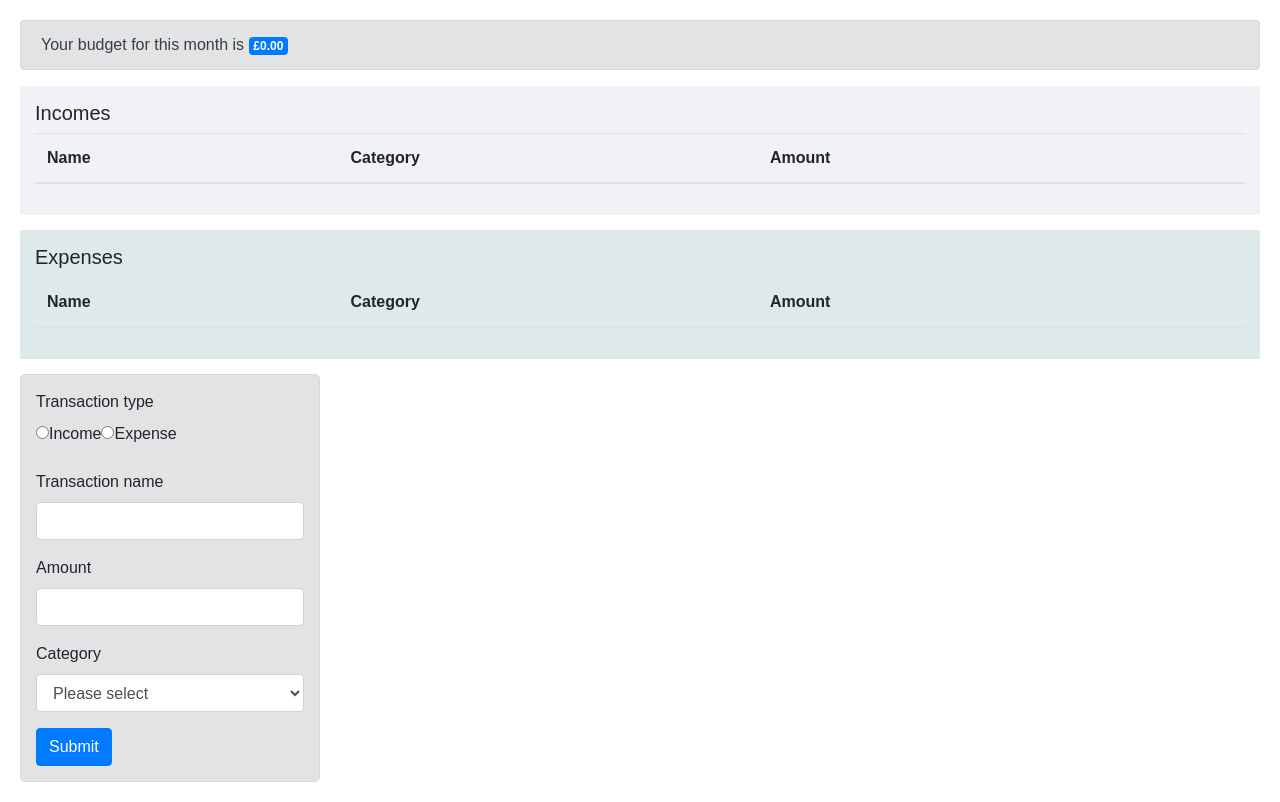
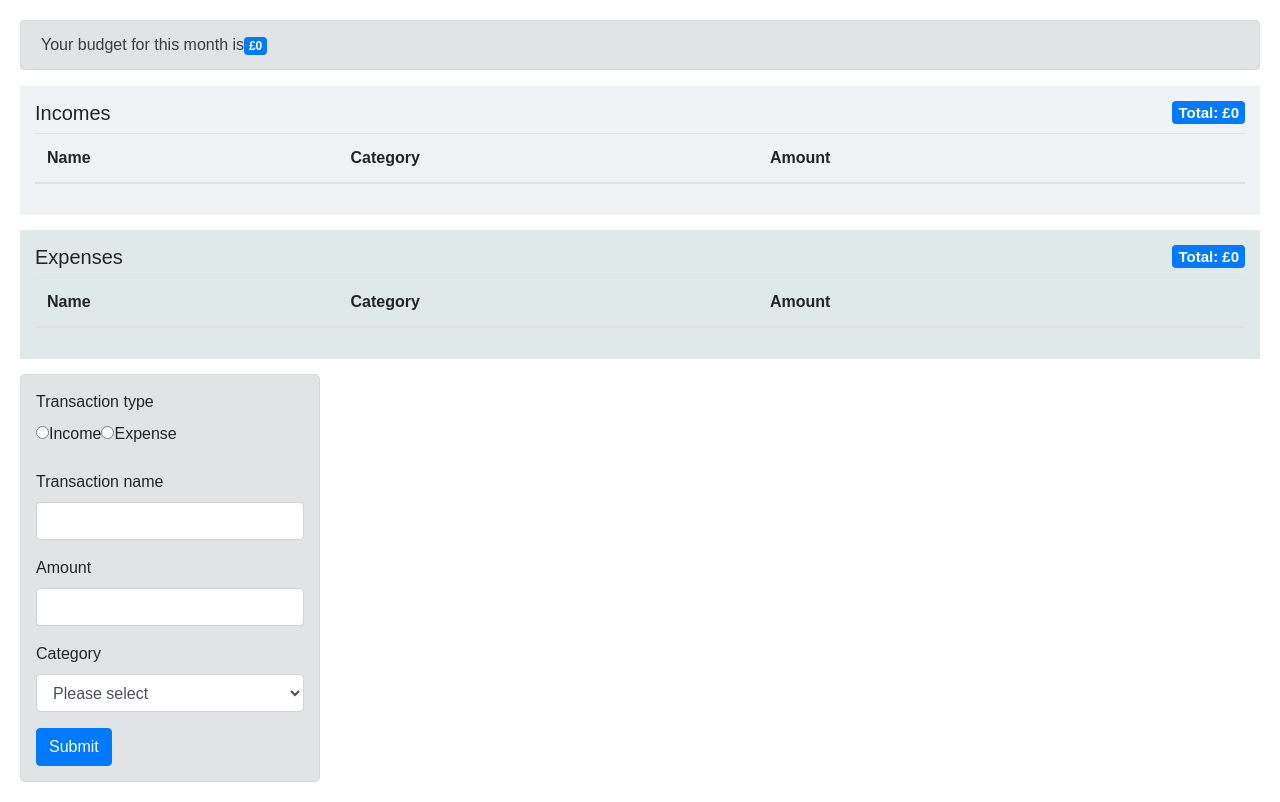
Before and after one commit to dariusz75/budget-calculator, a React (Create React App) app: page / in a window 1280 px wide. Built offline with nearby package versions, Linux system fonts and the light colour scheme.

Commit message:
total budget counter added

```diff
--- a/src/components/BudgetCalculator/BudgetCalculator.js
+++ b/src/components/BudgetCalculator/BudgetCalculator.js
@@ -5,45 +5,65 @@ import { Display, Table, BudgetForm } from "../../components";
 
 class BudgetCalculator extends Component {
   state = {
-    items: [],
+    //items: [],
     incomeItems: [],
-    expenseItems: []
+    expenseItems: [],
+    totalIncome: 0,
+    totalExpense: 0,
+    totalBudget: 0
   };
 
   addItem = (data) => {
     console.log("addItem value is:", data);
     const { transactionType, transactionName, amount, category } = data;
-    const newItem = { transactionType, transactionName, amount, category };
+    //const newItem = { transactionType, transactionName, amount, category };
     let newIncomeItem;
     let newExpenseItem;
     if (transactionType === "income") {
       newIncomeItem = { transactionType, transactionName, amount, category };
       this.setState({
-        incomeItems: [...this.state.incomeItems, newIncomeItem]
+        incomeItems: [...this.state.incomeItems, newIncomeItem],
+        totalIncome: this.state.totalIncome + amount
       });
     }
 
     if (transactionType === "expense") {
       newExpenseItem = { transactionType, transactionName, amount, category };
       this.setState({
-        expenseItems: [...this.state.expenseItems, newExpenseItem]
+        expenseItems: [...this.state.expenseItems, newExpenseItem],
+        totalExpense: this.state.totalExpense + amount
       });
     }
     this.setState({
-      items: [...this.state.items, newItem]
+      totalBudget: this.state.totalIncome - this.state.totalExpense
     });
   };
 
   render() {
-    const { items, incomeItems, expenseItems } = this.state;
-    console.log("state.items is:", items);
+    const {
+      incomeItems,
+      expenseItems,
+      totalIncome,
+      totalExpense,
+      totalBudget
+    } = this.state;
+    //console.log("state.items is:", items);
     console.log("state.incomeItems is:", incomeItems);
     console.log("state.expanceItems is:", expenseItems);
+    console.log("state.totalBudget is:", totalBudget);
     return (
       <div className="main-wrapper">
-        <Display />
-        <Table tableName="Incomes" items={incomeItems} />
-        <Table tableName="Expenses" items={expenseItems} />
+        <Display totalBudget={totalBudget} />
+        <Table
+          tableName="Incomes"
+          items={incomeItems}
+          totalAmount={totalIncome}
+        />
+        <Table
+          tableName="Expenses"
+          items={expenseItems}
+          totalAmount={totalExpense}
+        />
         <BudgetForm addItem={this.addItem} />
       </div>
     );
--- a/src/components/Display/Display.js
+++ b/src/components/Display/Display.js
@@ -1,10 +1,10 @@
 import React from "react";
 
-const Display = () => {
+const Display = ({ totalBudget }) => {
   return (
     <div className="alert alert-secondary">
-      Your budget for this month is{" "}
-      <span className="badge badge-primary">£0.00</span>
+      Your budget for this month is
+      <span className="badge badge-primary">£{totalBudget}</span>
     </div>
   );
 };
--- a/src/components/Table/Table.js
+++ b/src/components/Table/Table.js
@@ -3,7 +3,7 @@ import { FontAwesomeIcon } from "@fortawesome/react-fontawesome";
 
 class Table extends Component {
   render() {
-    const { items, tableName } = this.props;
+    const { items, tableName, totalAmount } = this.props;
     const style = {
       marginBottom: 15,
       padding: 15,
@@ -17,7 +17,13 @@ class Table extends Component {
 
     return (
       <div style={style}>
-        <h5>{tableName}</h5>
+        <h5>
+          {tableName}
+          <span className="badge badge-primary float-right">
+            Total: £{totalAmount}
+          </span>
+        </h5>
+
         <table className="table">
           <thead>
             <tr>
```
